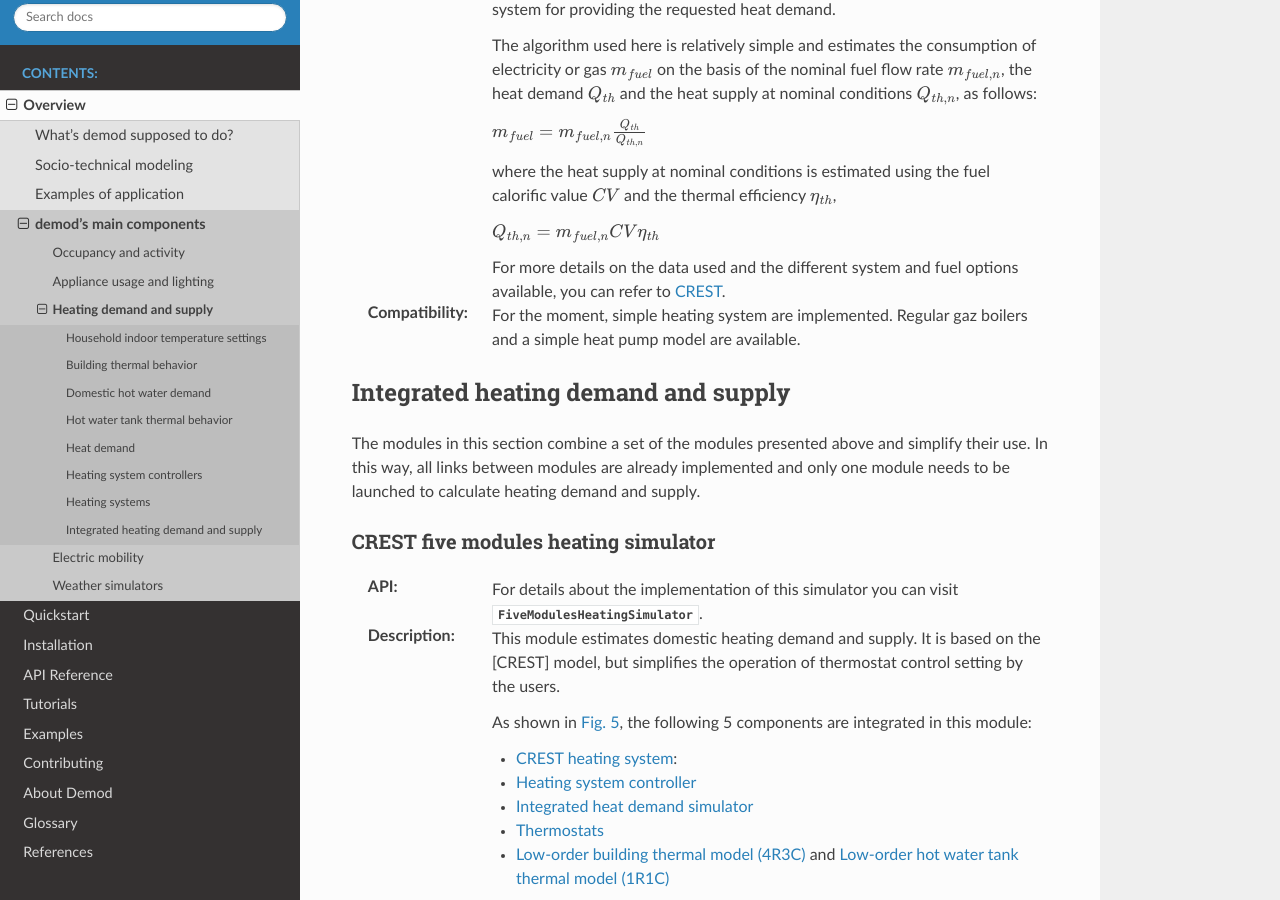
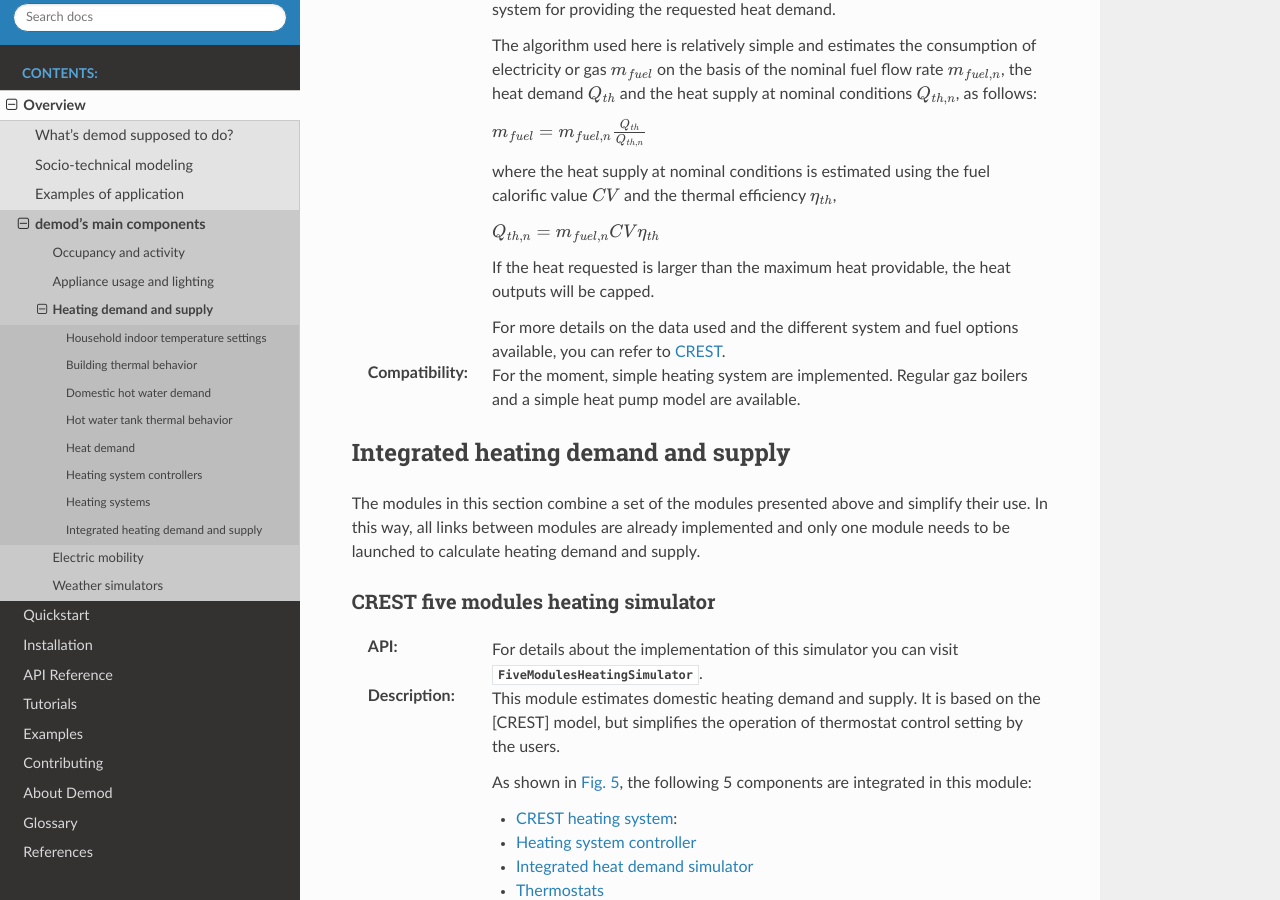
Before and after one commit to epfl-herus/demod, a Sphinx documentation site: the page built from docs/source/overview/thermaldemand_overview.rst, in a window 1280 px wide and 900 px high, scrolled down 6952 px. Built offline with Sphinx 7.4.7 and the Read the Docs theme 2.0.0, drawn with Linux system fonts in a browser that asks for light colours; formulas are drawn with MathJax 3.

Commit message:
adding that the heating system caps the request

```diff
--- a/docs/source/overview/thermaldemand_overview.rst
+++ b/docs/source/overview/thermaldemand_overview.rst
@@ -428,6 +428,9 @@ CREST heating system
 
   :math:`Q_{th,n} = m_{fuel,n} {CV} \eta_{th}`
 
+  If the heat requested is larger than the maximum heat providable,
+  the heat outputs will be capped.
+
   For more details on the data used and the different system
   and fuel options available, you can refer to CREST_.
 
```
